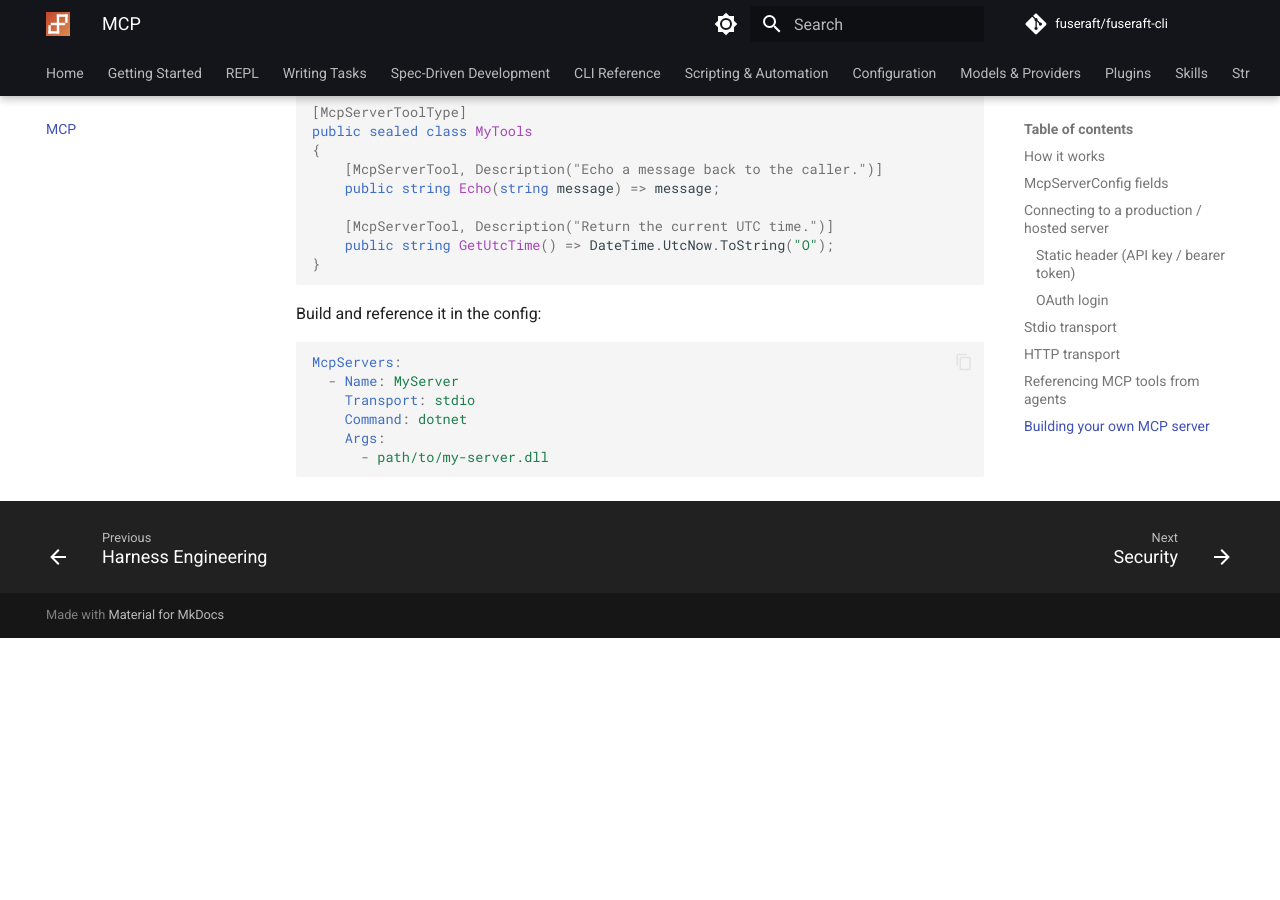
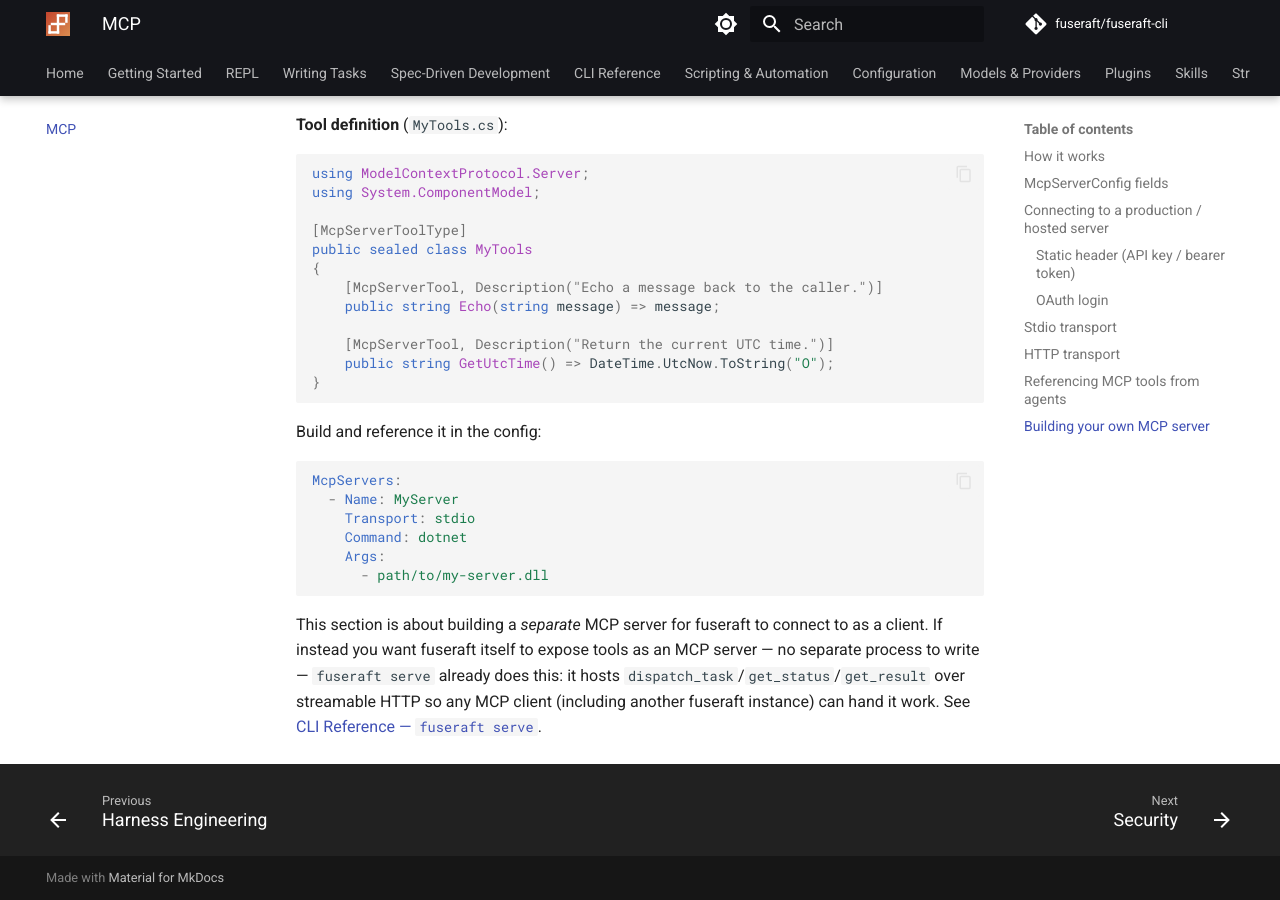
Before and after one commit to fuseraft/fuseraft-cli, an MkDocs documentation site: the page built from docs/mcp.md, in a window 1280 px wide and 900 px high, scrolled down 5284 px. Built offline with MkDocs 1.6.1 and Material for MkDocs 9.7.7, drawn with Linux system fonts in a browser that asks for light colours; comment, search, counter and statistics services are not loaded; before the commit the page ends 5922 px from its top, so only the background shows below that; some of the changed text lies outside the part shown.

Commit message:
docs(mcp): cross-reference fuseraft serve as an MCP server
mcp.md was written entirely from the client side (fuseraft connecting
out to MCP servers) and never mentioned that fuseraft itself can be
called as an MCP server via `fuseraft serve`. Add pointers at the top
and at "Building your own MCP server" for readers looking for the other
direction.

````diff
--- a/docs/mcp.md
+++ b/docs/mcp.md
@@ -3,6 +3,8 @@
 fuseraft-cli supports the [Model Context Protocol (MCP)](https://modelcontextprotocol.io). You can connect any MCP server at session startup, and its tools are registered as a plugin that any agent can call.
 
 > **REPL users:** everything below configures MCP servers for `fuseraft run` via a YAML/JSON config. If you're in `fuseraft repl`, use `/mcp add` instead for an interactive wizard that connects a server on the spot and persists it for future sessions — see [CLI Reference — Connecting an MCP server](cli-reference.md#fuseraft-repl).
+
+> **Looking for the other direction?** Everything below is about fuseraft connecting *out* to MCP servers as a client. If you want fuseraft itself to be callable as an MCP server — so another agent can dispatch tasks into a running fuseraft process — see [CLI Reference — `fuseraft serve`](cli-reference.md#fuseraft-serve).
 
 ---
 
@@ -227,3 +229,5 @@
     Args:
       - path/to/my-server.dll
 ```
+
+This section is about building a *separate* MCP server for fuseraft to connect to as a client. If instead you want fuseraft itself to expose tools as an MCP server — no separate process to write — `fuseraft serve` already does this: it hosts `dispatch_task`/`get_status`/`get_result` over streamable HTTP so any MCP client (including another fuseraft instance) can hand it work. See [CLI Reference — `fuseraft serve`](cli-reference.md#fuseraft-serve).
````
